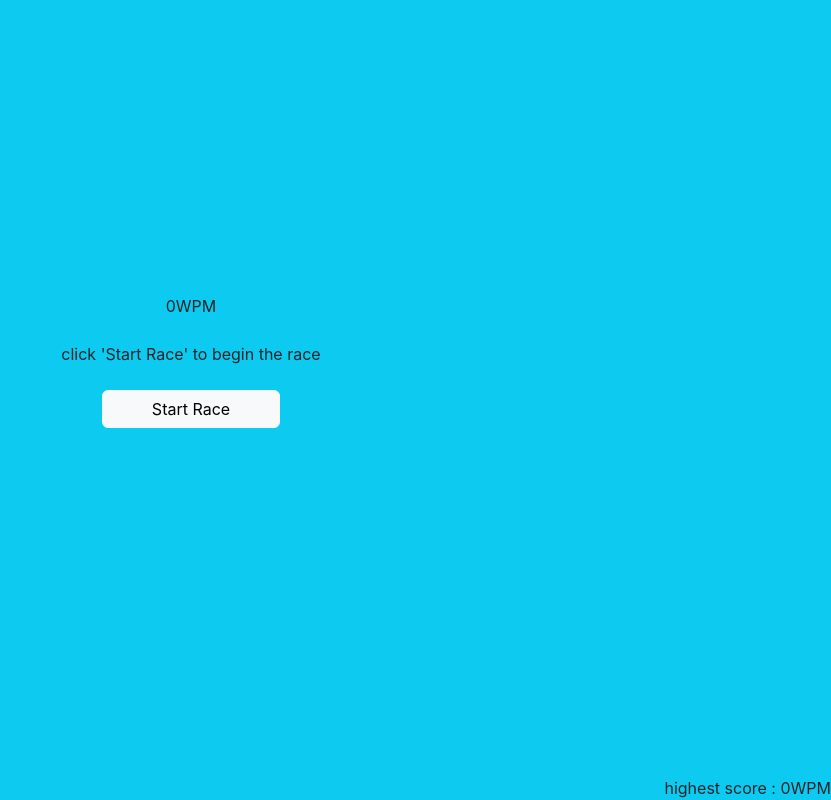
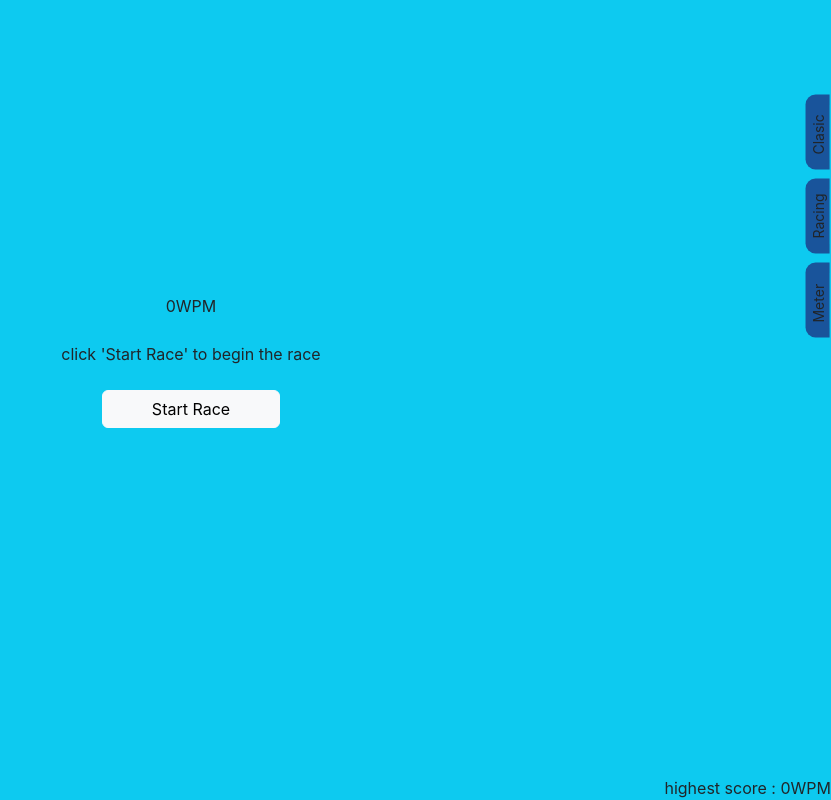
Before and after one commit to HarshithKumar-A/Type-Race, a React (Create React App) app: page / in a window 1280 px wide. Shown: the whole page, without its empty margins (449-1280 px from the left). Built offline with nearby package versions, Linux system fonts and the light colour scheme.

Commit message:
add multiple game mode

```diff
--- a/package.json
+++ b/package.json
@@ -10,6 +10,7 @@
     "bootstrap": "^5.2.0-beta1",
     "classnames": "^2.3.1",
     "react": "^18.1.0",
+    "react-d3-speedometer": "^1.0.2",
     "react-dom": "^18.1.0",
     "react-scripts": "5.0.1",
     "web-vitals": "^2.1.4"
--- a/public/index.html
+++ b/public/index.html
@@ -26,7 +26,7 @@
       work correctly both with client-side routing and a non-root public URL.
       Learn how to configure a non-root public URL by running `npm run build`.
     -->
-  <title>React App</title>
+  <title>Fin Race 2022</title>
 </head>
 
 <body>
--- a/src/App.js
+++ b/src/App.js
@@ -2,11 +2,14 @@ import React, { useState } from 'react';
 import classNames from 'classnames';
 import jsonData from "./snippets.json"
 import './App.css';
+import Sidebar from './component/sidebar/sidebar';
 import { SetScore, UserData } from './util';
+import ReactSpeedometer from "react-d3-speedometer"
 
 function App() {
   const inputRef = React.createRef();
   const [wpm, setWpm] = useState(0);
+  const [gameModeNew, setGameMode] = useState(0);
   // const [snippet, setSnippet] = useState("");
   const [gameState, setGameState] = useState({
     started: false,
@@ -86,6 +89,7 @@ function App() {
 
   return (
     <div>
+      <Sidebar gameMode={gameModeNew} setGameMode={setGameMode} />
       <div className={
         classNames(
           "vh-100 vw-100 d-flex flex-column justify-content-center align-items-center",
@@ -93,7 +97,17 @@ function App() {
         )
       }
       >
-        <span>{wpm}WPM</span>
+        <span className={classNames({ "d-none": gameModeNew !== 2 })}>
+          <ReactSpeedometer
+            minValue={0}
+            maxValue={100}
+            value={wpm}
+            height = {325}
+            width = {600}
+            currentValueText = {`${wpm}WPM`}
+          />
+        </span>
+        <span className={classNames({ "d-none": gameModeNew === 2 })}>{wpm}WPM</span>
         <span className='p-4' onClick={() => { if (inputRef.current) { inputRef.current.focus() } }}>
           <span className={classNames('text-success', { "text-muted": gameState.victory })}>
             {gameState.correctText}
--- /dev/null
+++ b/src/component/sidebar/sidebar.css
@@ -0,0 +1,46 @@
+ul {
+    position: fixed;
+    display: block;
+    list-style-type: none;
+    right: -3.2em;
+    top: 15%;
+    -webkit-animation: slideright 1s forwards;
+    -webkit-animation-delay: 1.5s;
+    animation: slideright 1s forwards;
+    animation-delay: 1.5s;
+}
+
+@keyframes slideright {
+    100% {
+        right: 0;
+    }
+}
+
+li {
+    margin-bottom: 60px;
+    margin-right: -24px;
+    padding: 0 15px;
+    -webkit-transform: rotate(270deg);
+    -moz-transform: rotate(270deg);
+    -o-transform: rotate(270deg);
+    background-color: rgba(30, 45, 127, 0.75);
+    border-top-left-radius: 10px;
+    border-top-right-radius: 10px;
+
+    -webkit-transition: width .5s, background-color .1s;
+    transition: width .5s, background-color .1s;
+
+}
+
+li a {
+    font-size: 14px;
+    text-transform: none;
+    text-align: center;
+    text-decoration: none;
+    color: #ebebeb;
+}
+
+li:hover {
+    background-color: rgba(30, 45, 127, 1);
+    color: #fff;
+}
--- /dev/null
+++ b/src/component/sidebar/sidebar.js
@@ -0,0 +1,16 @@
+import React, { useState, useEffect } from 'react';
+import './sidebar.css'
+
+export default function
+    (props) {
+    const gameMode = useState(props.gameMode);
+    return (
+        <div>
+            <ul>
+                <li onClick={() => props.setGameMode(0)}><a> Clasic</a></li>
+                <li onClick={() => props.setGameMode(1)}><a> Racing </a></li>
+                <li onClick={() => props.setGameMode(2)}><a >Meter </a></li>
+            </ul>
+        </div>
+    )
+}
```
Also changed, not shown: 2 other files (tests, documents, lock files or other folders).
